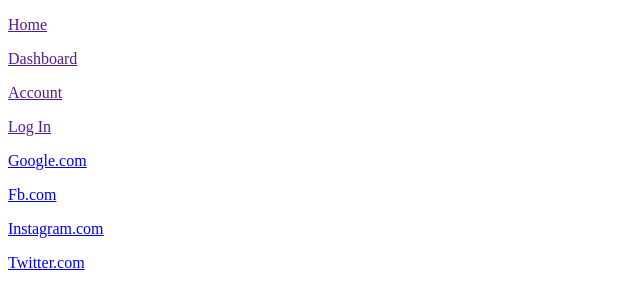
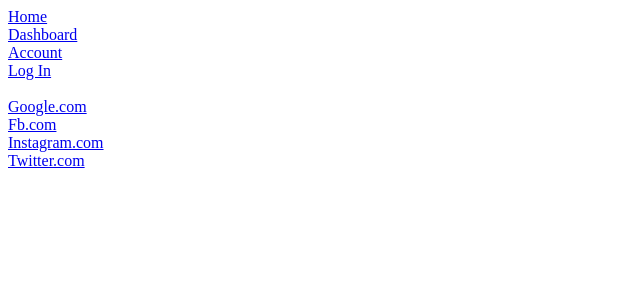
Before and after one commit to giobashvili1/Sacavi10, a plain HTML site: page Links1/index.html in a window 1280 px wide. Shown: the whole page, without its empty margins (0-640 px from the left). Drawn offline with Linux system fonts and the light colour scheme.

Commit message:
Add files via upload

```diff
--- a/Links1/index.html
+++ b/Links1/index.html
@@ -6,14 +6,22 @@
     <title>Document</title>
 </head>
 <body>
-   <p><a href="">Home</a></p>
-   <p><a href="">Dashboard</a></p>
-   <p><a href="">Account</a></p>
-   <p><a href="">Log In</a></p>
-   <p><a href="https://www.google.com/">Google.com</a></p>
-   <p><a href="https://www.facebook.com/gio.iobashviili">Fb.com</a></p>
-   <p><a href="https://www.instagram.com/gioiobashvili_/">Instagram.com</a></p>
-   <p><a href="https://twitter.com/">Twitter.com</a></p>
+   <a href="#">Home</a>
+   <br>
+   <a href="#">Dashboard</a>
+   <br>
+   <a href="#">Account</a>
+   <br>
+   <a href="#">Log In</a>
+   <br>
+   <br>
+   <a href="https://www.google.com/">Google.com</a>
+   <br>
+   <a href="https://www.facebook.com/gio.iobashviili">Fb.com</a>
+   <br>
+   <a href="https://www.instagram.com/gioiobashvili_/">Instagram.com</a>
+   <br>
+   <a href="https://twitter.com/">Twitter.com</a>
 
 
 
```
